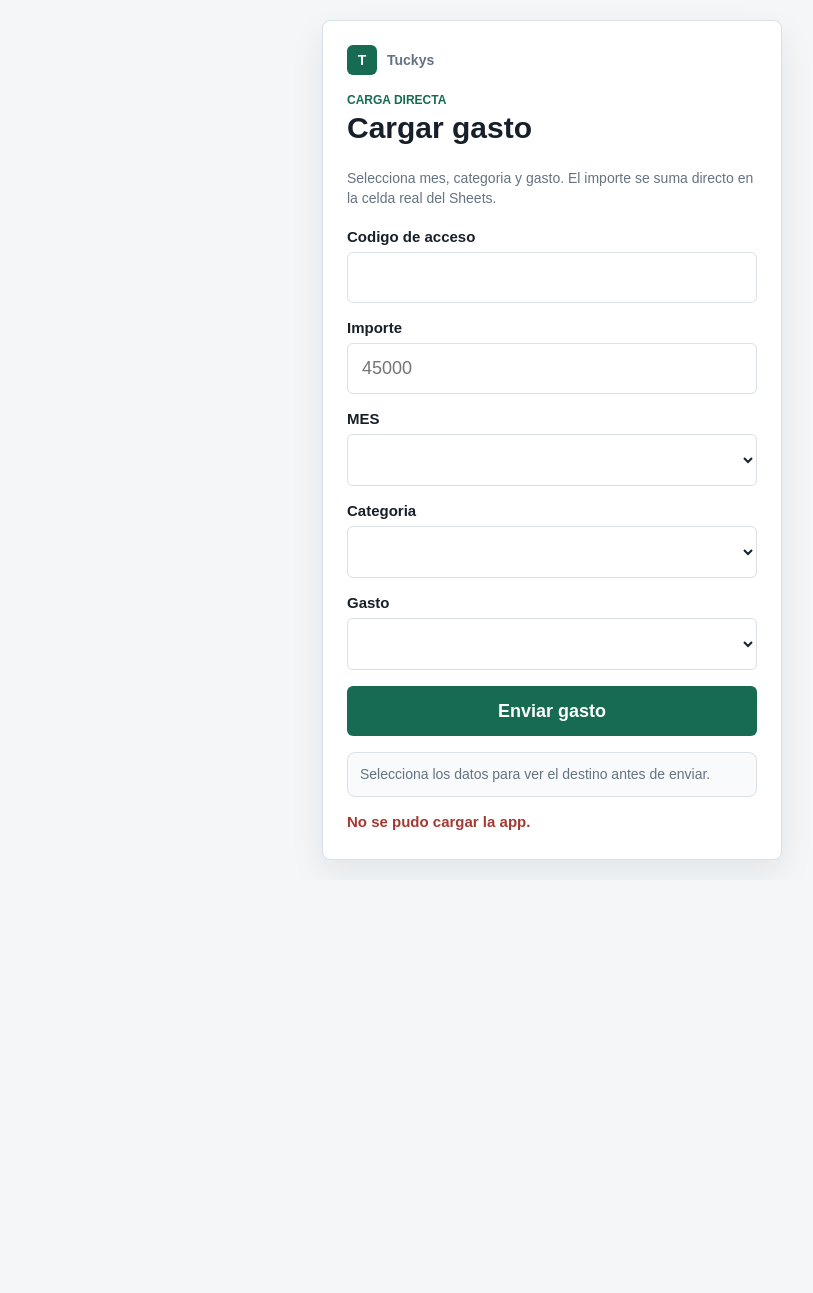
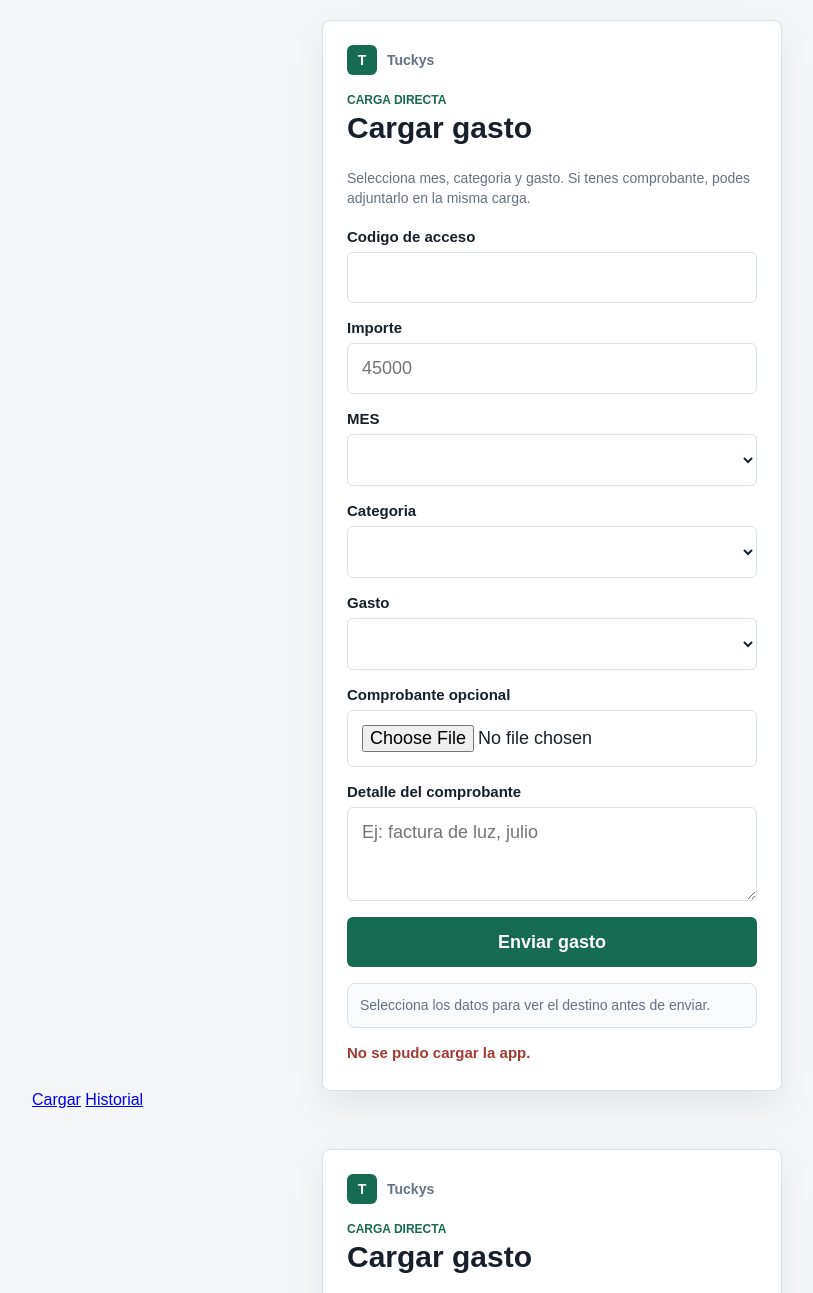
Before and after one commit to santimoretti9/tuckys-gastos, a website: page public/index.html in a window 1280 px wide. Shown: the top 1293 px of the page, without its empty margins (88-901 px from the left). Before the commit the page ends 880 px from the top, so only its background shows below. Drawn offline with Linux system fonts and the light colour scheme; no server answers.

Commit message:
Update index.html

```diff
--- a/public/index.html
+++ b/public/index.html
@@ -1,3 +1,42 @@
+<!doctype html>
+<html lang="es">
+  <head>
+    <meta charset="utf-8">
+    <meta name="viewport" content="width=device-width, initial-scale=1">
+    <title>Cargar gasto Tuckys</title>
+    <meta name="theme-color" content="#176b52">
+    <link rel="stylesheet" href="/styles.css">
+  </head>
+  <body>
+    <main class="app-shell">
+      <section class="expense-panel" aria-labelledby="title">
+        <div class="brand-row"><span class="mark">T</span><span>Tuckys</span></div>
+        <div class="page-heading">
+          <p>Carga directa</p>
+          <h1 id="title">Cargar gasto</h1>
+        </div>
+        <p class="helper-text">Selecciona mes, categoria y gasto. Si tenes comprobante, podes adjuntarlo en la misma carga.</p>
+        <form id="expense-form" class="form">
+          <label id="access-code-field" hidden><span>Codigo de acceso</span><input id="codigo_acceso" name="codigo_acceso" autocomplete="off"></label>
+          <label><span>Importe</span><input id="importe" name="importe" inputmode="decimal" autocomplete="off" placeholder="45000" required></label>
+          <label><span>MES</span><select id="mes_columna" name="mes_columna" required></select></label>
+          <label><span>Categoria</span><select id="categoria" name="categoria" required></select></label>
+          <label><span>Gasto</span><select id="concepto" name="concepto" required></select></label>
+          <label><span>Comprobante opcional</span><input id="archivo" name="archivo" type="file" accept="image/*,.pdf"></label>
+          <label><span>Detalle del comprobante</span><textarea id="descripcion_comprobante" name="descripcion_comprobante" placeholder="Ej: factura de luz, julio"></textarea></label>
+          <button id="submit-button" type="submit">Enviar gasto</button>
+        </form>
+        <div id="preview" class="preview" aria-live="polite">Selecciona los datos para ver el destino antes de enviar.</div>
+        <div id="status" class="status" role="status" aria-live="polite"></div>
+      </section>
+      <nav class="bottom-nav" aria-label="Navegacion principal">
+        <a class="active" href="/">Cargar</a>
+        <a href="/historial.html">Historial</a>
+      </nav>
+    </main>
+    <script src="/app-fixed.js"></script>
+  </body>
+</html>
 <!doctype html>
 <html lang="es">
   <head>
```
